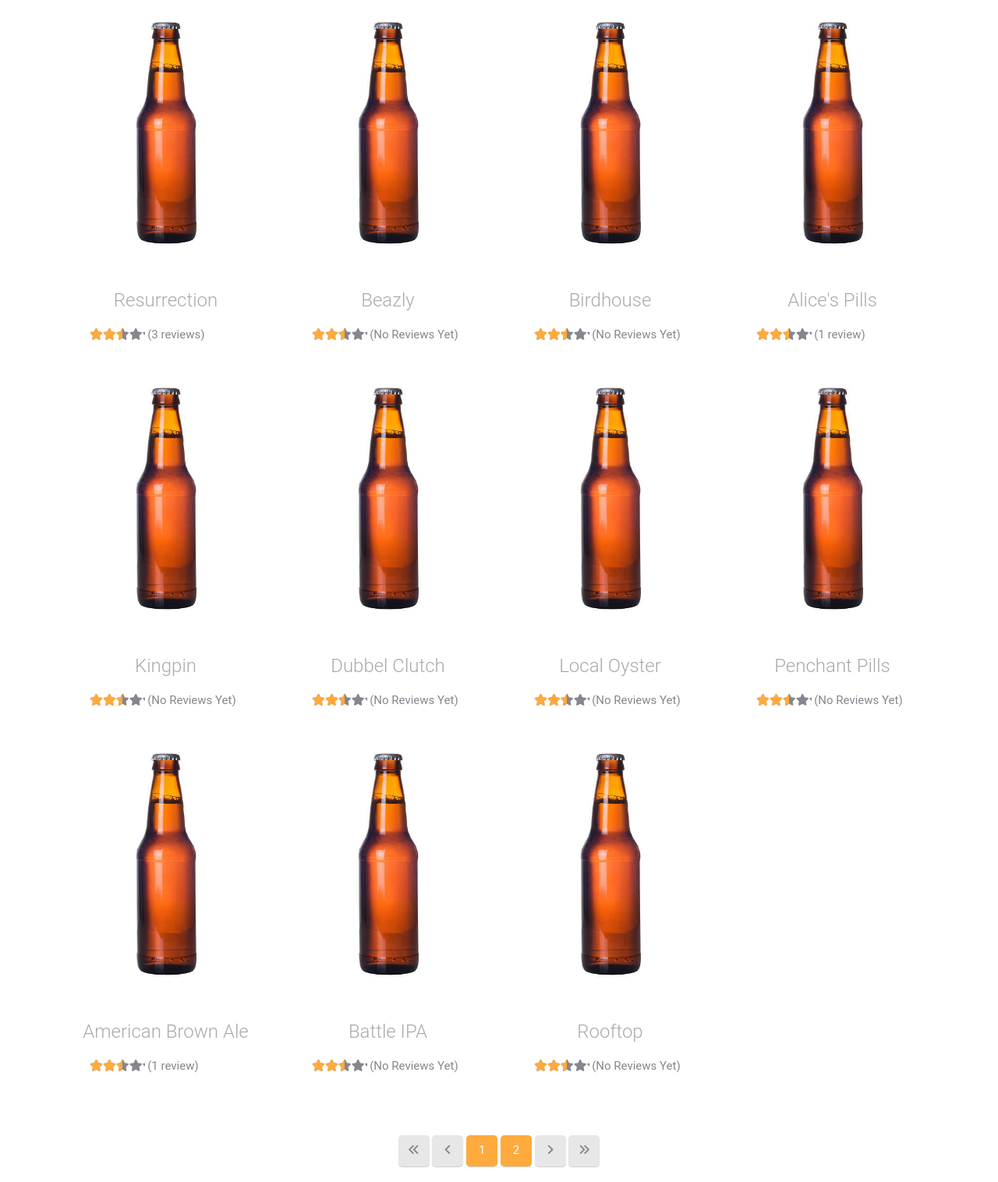
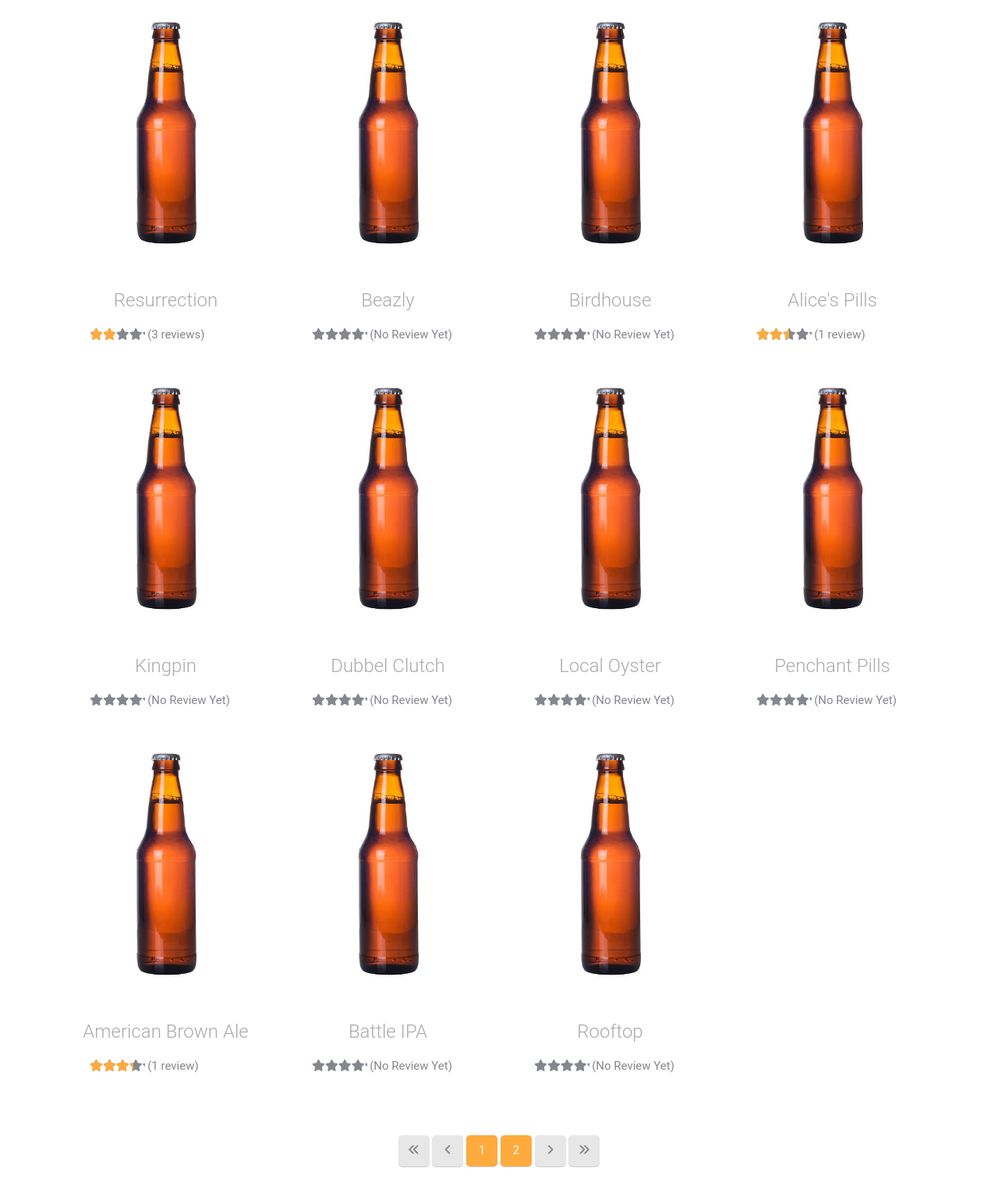
Before and after one commit to hassanbadru/bluvector, a Django app: page / in a window 1280 px wide. Shown: the part 197-1713 px from the top of the page at 78% size. Run offline with Django 3.2, Linux system fonts and the light colour scheme; data comes from the database, SQL or seed files in the repository; some libraries are stand-ins or nearby versions.

Commit message:
number of reviewers, average rating per product - stars

```diff
--- a/rankings/templates/product.html
+++ b/rankings/templates/product.html
@@ -106,7 +106,7 @@
                           ({{num_of_reviews}} reviews)
                       {% endif %}
                   {% else %}
-                    (No Reviews Yet)
+                    (No Review Yet)
                   {% endif %}
 
 
--- a/rankings/templates/review.html
+++ b/rankings/templates/review.html
@@ -160,13 +160,14 @@
 
 							{% if all_beers %}
 
-										{% for t_ratings, beer in riterator %}
+										{% for t_ratings, beer, t_ranking in riterator %}
 												<div class="product">
 													<a href = "{% url 'view-product' beer.id %}">
 														<figure class="product-poster"><img style="height: 350px" src="{% static 'products_img/any_beer.jpg' %}" alt="#"></figure>
 														<div class="product-title"> {{beer.name}} </div>
 													</a>
-													<div class="star-rating" title="Rated 3.00 out of 5"><span style="width:60%"><strong class="rating">3.00</strong> out of 5</span></div>
+
+													<div class="star-rating" title="Rated 3.00 out of 5"><span style="width:{{t_ranking}}%"><strong class="rating">3.00</strong> out of 5</span></div>
 													{% if t_ratings %}
 															{% if t_ratings == 1 %}
 				                    			({{t_ratings}} review)
@@ -174,7 +175,7 @@
 																	({{t_ratings}} reviews)
 															{% endif %}
 				                  {% else %}
-				                    (No Reviews Yet)
+				                    (No Review Yet)
 				                  {% endif %}
 												</div>
 										{% endfor %}
--- a/rankings/views.py
+++ b/rankings/views.py
@@ -23,11 +23,20 @@ class ReviewView(TemplateView):
        p = int(math.ceil(float(num_beers)/8))
        context['beer_pages'] = [i for i in range(1, p+1)]
 
-       rating_reviewers = []
+       num_of_reviews = []
+       t_ranking = []
        for beer in context['all_beers']:
-           rating_reviewers.append(len(Review.objects.filter(beer=beer)))
-       context['rating_reviewers'] = rating_reviewers
-       context['riterator'] = zip(context['rating_reviewers'], context['all_beers'])
+           n_reviews = len(Review.objects.filter(beer=beer))
+           num_of_reviews.append(n_reviews)
+
+           if n_reviews > 0:
+               avg_rating = (sum([x.ranking for x in Review.objects.filter(beer=beer)]) / float(n_reviews)) * 20
+           else:
+               avg_rating = 0
+           t_ranking.append(avg_rating)
+
+
+       context['riterator'] = zip(num_of_reviews, context['all_beers'], t_ranking)
 
 
        '''
```
Also changed, not shown: 2 other files.
